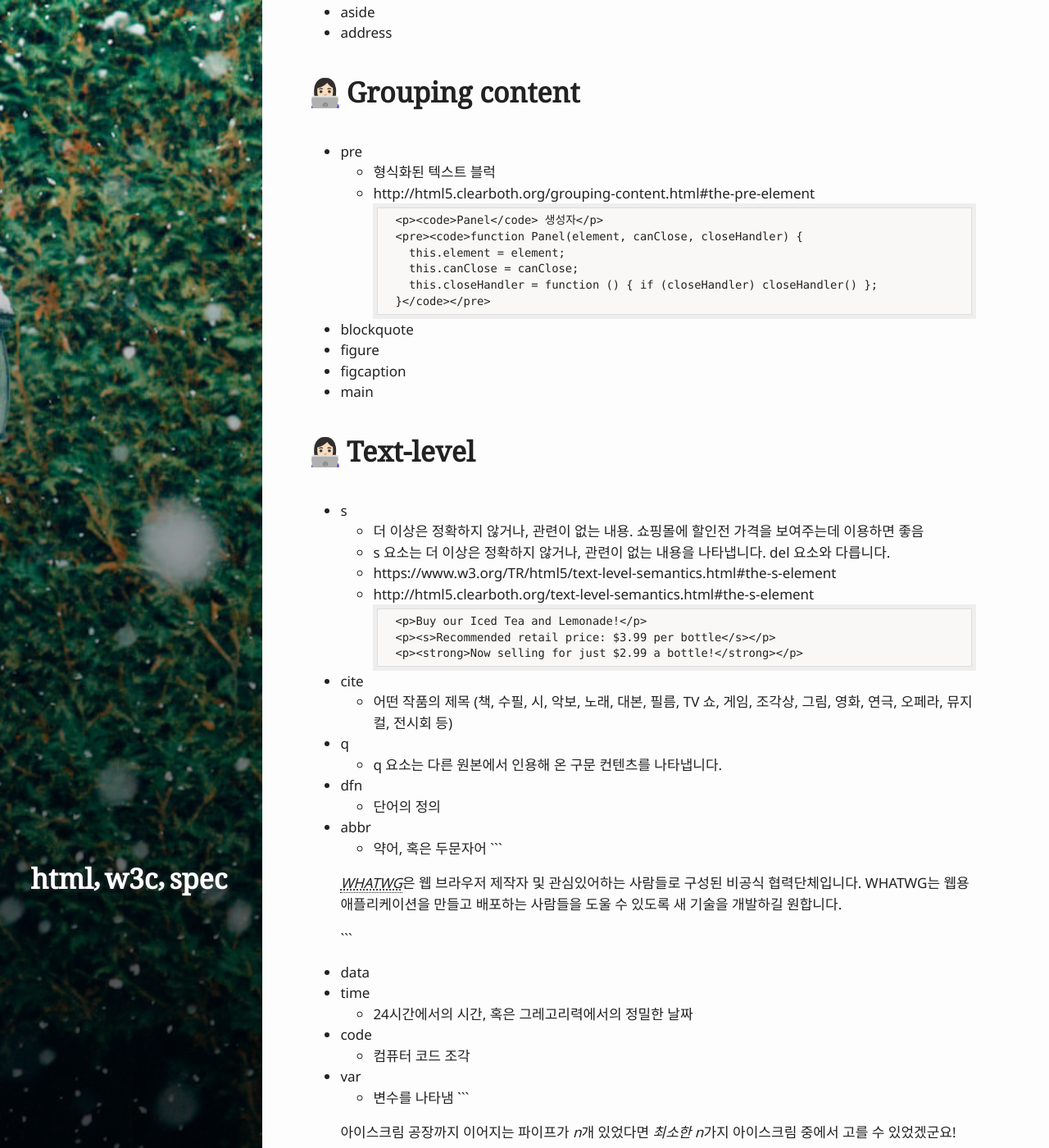
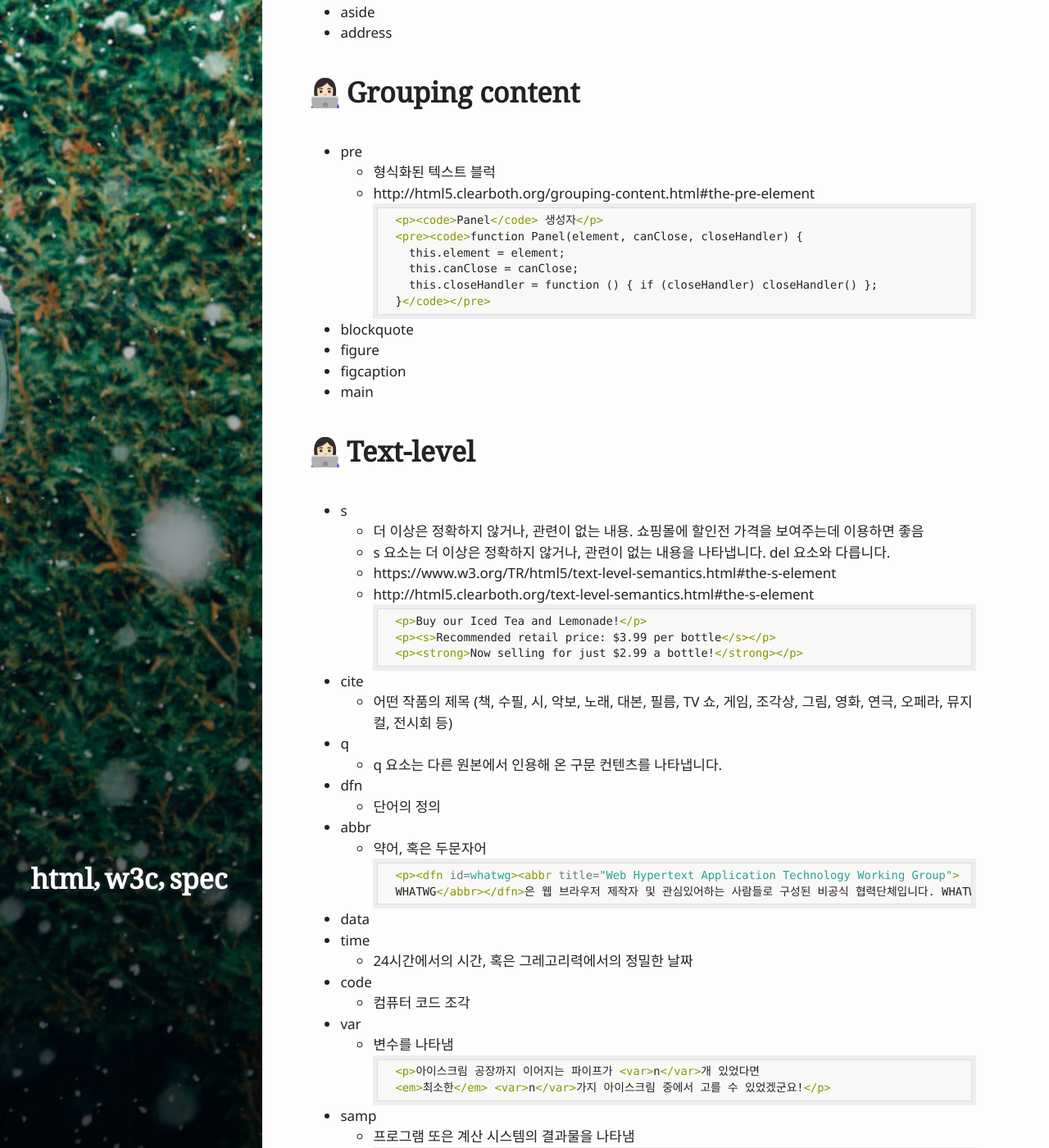
Before and after one commit to pigjh1/pigjh1.github.com, a Jekyll site: the page built from _posts/2017-02-14-html5-spec.md, in a window 1280 px wide and 1400 px high, scrolled down 461 px. Shown: the whole window at 82% size. Built offline with Jekyll 4.4.1, drawn with Linux system fonts in a browser that asks for light colours; some of the changed text lies outside the part shown.

Commit message:
Update 2017-02-14-html5-spec.md

````diff
--- a/_posts/2017-02-14-html5-spec.md
+++ b/_posts/2017-02-14-html5-spec.md
@@ -19,7 +19,7 @@ tags: ['html', 'W3C', 'spec']
 - pre
     - 형식화된 텍스트 블럭
     - http://html5.clearboth.org/grouping-content.html#the-pre-element
-        ```
+        ```html
         <p><code>Panel</code> 생성자</p>
         <pre><code>function Panel(element, canClose, closeHandler) {
           this.element = element;
@@ -38,7 +38,7 @@ tags: ['html', 'W3C', 'spec']
     - s 요소는 더 이상은 정확하지 않거나, 관련이 없는 내용을 나타냅니다. del 요소와 다릅니다.
     - https://www.w3.org/TR/html5/text-level-semantics.html#the-s-element
     - http://html5.clearboth.org/text-level-semantics.html#the-s-element
-        ```
+        ```html
         <p>Buy our Iced Tea and Lemonade!</p>
         <p><s>Recommended retail price: $3.99 per bottle</s></p>
         <p><strong>Now selling for just $2.99 a bottle!</strong></p>
@@ -51,10 +51,10 @@ tags: ['html', 'W3C', 'spec']
     - 단어의 정의
 - abbr
     - 약어, 혹은 두문자어
-    ```
-    <p><dfn id=whatwg><abbr title="Web Hypertext Application Technology Working Group">
-    WHATWG</abbr></dfn>은 웹 브라우저 제작자 및 관심있어하는 사람들로 구성된 비공식 협력단체입니다. WHATWG는 웹용 애플리케이션을 만들고 배포하는 사람들을 도울 수 있도록 새 기술을 개발하길 원합니다.</p>
-    ```
+        ```html
+        <p><dfn id=whatwg><abbr title="Web Hypertext Application Technology Working Group">
+        WHATWG</abbr></dfn>은 웹 브라우저 제작자 및 관심있어하는 사람들로 구성된 비공식 협력단체입니다. WHATWG는 웹용 애플리케이션을 만들고 배포하는 사람들을 도울 수 있도록 새 기술을 개발하길 원합니다.</p>
+        ```
 - data
 - time
     - 24시간에서의 시간, 혹은 그레고리력에서의 정밀한 날짜
@@ -62,20 +62,20 @@ tags: ['html', 'W3C', 'spec']
     - 컴퓨터 코드 조각
 - var
     - 변수를 나타냄
-    ```
-    <p>아이스크림 공장까지 이어지는 파이프가 <var>n</var>개 있었다면
-    <em>최소한</em> <var>n</var>가지 아이스크림 중에서 고를 수 있었겠군요!</p>
-    ```
+        ```html
+        <p>아이스크림 공장까지 이어지는 파이프가 <var>n</var>개 있었다면
+        <em>최소한</em> <var>n</var>가지 아이스크림 중에서 고를 수 있었겠군요!</p>
+        ```
 - samp
     - 프로그램 또은 계산 시스템의 결과물을 나타냄
-    ```
-    <p>컴퓨터에 <samp>트레이 2에 치즈가 너무 많습니다</samp> 라고 나왔는데 무슨 뜻인지 모르겠습니다.</p>
-    ```
+        ```html
+        <p>컴퓨터에 <samp>트레이 2에 치즈가 너무 많습니다</samp> 라고 나왔는데 무슨 뜻인지 모르겠습니다.</p>
+        ```
 - kbd
     - kbd 요소는 사용자의 입력(일반적으로 키보드이지만, 예를 들어 음성 명령과 같은 다른 입력도 가능)
-    ```
-    <p>캐릭터가 사과를 먹게 하려면 <kbd>File | Eat Apple...</kbd>을 누르십시오.</p>
-    ```
+        ```html
+        <p>캐릭터가 사과를 먹게 하려면 <kbd>File | Eat Apple...</kbd>을 누르십시오.</p>
+        ```
 - mark
     - 문서 내에서 다른 문맥과의 관련성을 표시하기 위해 참조 목적으로 마킹, 혹은 하이라이팅 한 텍스트 집합을 나타냄
 - ruby
@@ -83,9 +83,9 @@ tags: ['html', 'W3C', 'spec']
     - 루비 주석은 베이스 텍스트 주변에 나타나는 짧은 텍스트이며 주로 동아시아권 언어에서 발음이나 기타 주석 목적으로 사용됩니다.
     - 일본어에서 이것은 furigana라고 알려진 타이포그래피를 형성합니다.
     - 구문 컨텐츠를, 자식 요소인 rt와 rp 요소의 자식 요소 전체를 무시하면서 나타냅니다. 그러한 구문 컨텐츠들은 rt 요소를 통해 생성된, 연관된 주석을 가집니다.
-    ```
-    <ruby>漢<rt>かん</rt>字<rt>じ</rt></ruby>
-    ```
+        ```html
+        <ruby>漢<rt>かん</rt>字<rt>じ</rt></ruby>
+        ```
 - rb
 - rt
 - rtc
@@ -93,13 +93,13 @@ tags: ['html', 'W3C', 'spec']
 - bdi
     - 텍스트를 주변으로부터 분리하여 양방향성 포맷을 주변과 달리 적용
     - 사용자가 제공했고 텍스트 방향성을 모르는 내용을 삽입할 때 특히 유용
-    ```
-    <ul>
-        <li>User <bdi>jcranmer</bdi>: 12 posts.
-        <li>User <bdi>hober</bdi>: 5 posts.
-        <li>User <bdi>إيان</bdi>: 3 posts.
-    </ul>
-    ```
+        ```html
+        <ul>
+            <li>User <bdi>jcranmer</bdi>: 12 posts.
+            <li>User <bdi>hober</bdi>: 5 posts.
+            <li>User <bdi>إيان</bdi>: 3 posts.
+        </ul>
+        ```
 - bdo
 - wbr
     - 줄바꿈의 가능성
@@ -112,15 +112,15 @@ tags: ['html', 'W3C', 'spec']
     - del 요소는 문서로부터 삭제되었음을 나타냅니다.
     - https://www.w3.org/TR/html5/edits.html#the-del-element
     - http://html5.clearboth.org/edits.html#the-del-element
-    ```
-    <h1>To Do</h1>
-    <ul>
-        <li>Empty the dishwasher</li>
-        <li><del datetime="2009-10-11T01:25-07:00">Watch Walter Lewin's lectures</del></li>
-        <li><del datetime="2009-10-10T23:38-07:00">Download more tracks</del></li>
-        <li>Buy a printer</li>
-    </ul>
-    ```
+        ```html
+        <h1>To Do</h1>
+        <ul>
+            <li>Empty the dishwasher</li>
+            <li><del datetime="2009-10-11T01:25-07:00">Watch Walter Lewin's lectures</del></li>
+            <li><del datetime="2009-10-10T23:38-07:00">Download more tracks</del></li>
+            <li>Buy a printer</li>
+        </ul>
+        ```
 
 ### Forms
 - datalist
````
